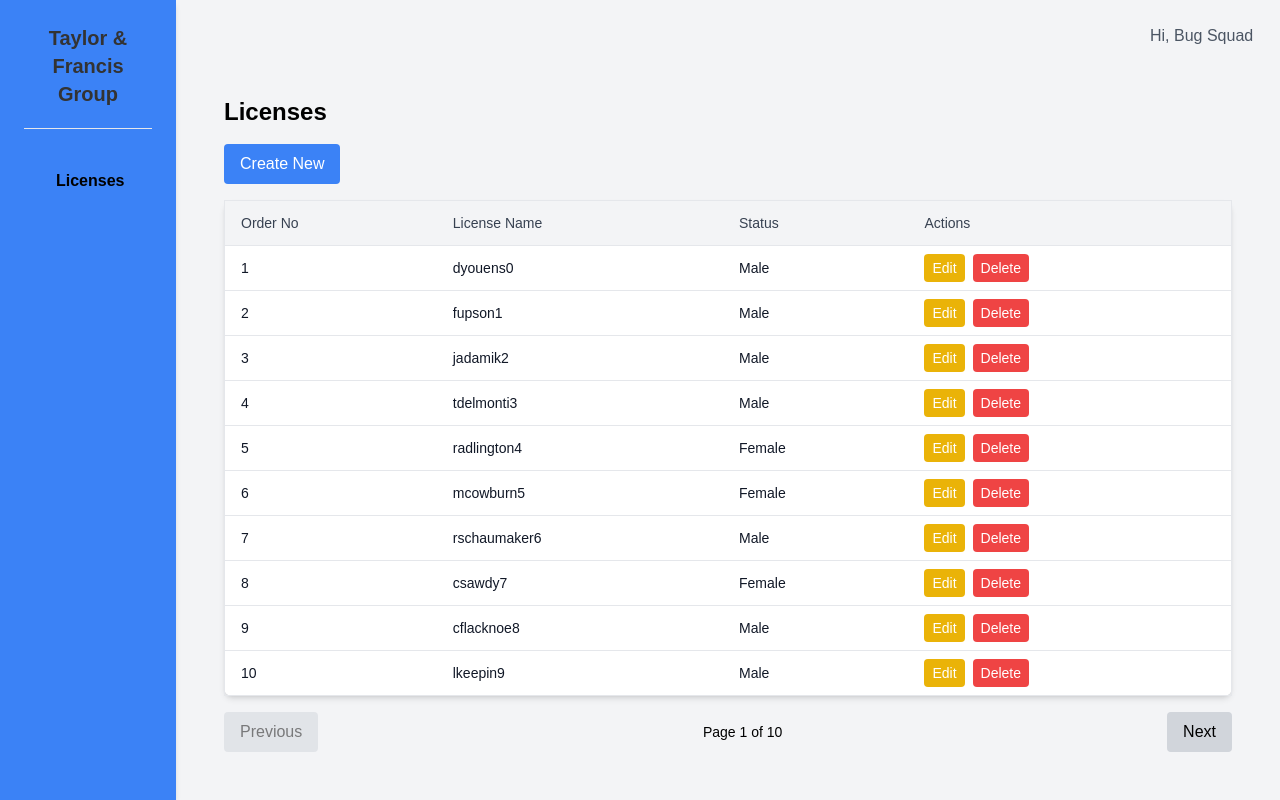
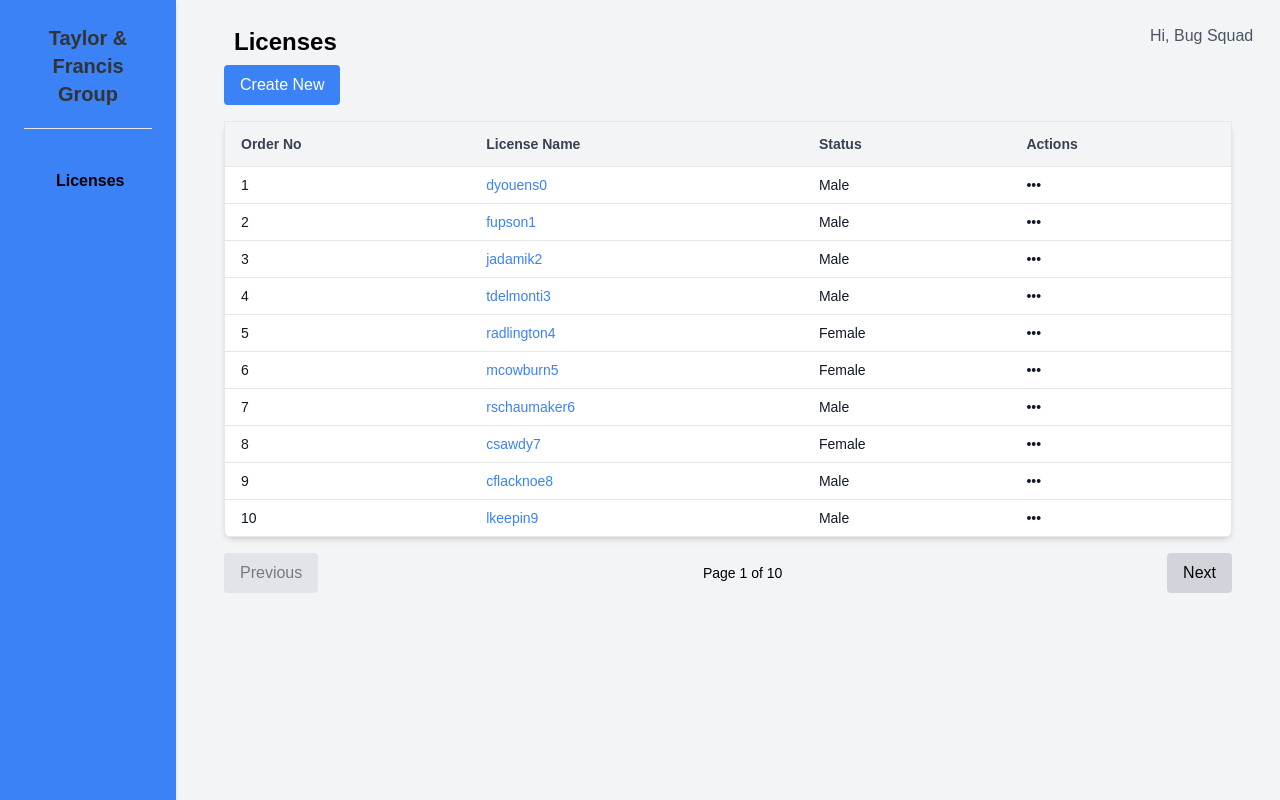
Before and after one commit to singhariom2001/Bug_Squad-, a React (Create React App) app: page / in a window 1280 px wide. Built offline with nearby package versions, Linux system fonts and the light colour scheme.

Commit message:
Licenses

```diff
--- a/src/components/Licenses.js
+++ b/src/components/Licenses.js
@@ -1,13 +1,14 @@
-import React, { useState } from 'react';
+import React, { useState, useRef, useEffect } from 'react';
 import MOCK_DATA from '../MOCK_DATA.json';
 import { useNavigate } from 'react-router-dom'; // Import useNavigate
 
 const Licenses = () => {
   const [currentPage, setCurrentPage] = useState(1);
   const [licensesPerPage] = useState(10);
-  const [selectedLicense, setSelectedLicense] = useState(null);
   const [licenses, setLicenses] = useState(MOCK_DATA);
+  const [showOptionsIndex, setShowOptionsIndex] = useState(null); // State for showing options
   const navigate = useNavigate(); // Initialize navigate
+  const optionsRef = useRef(null); // Ref for the options dropdown
 
   // Calculate index range for pagination
   const indexOfLastLicense = currentPage * licensesPerPage;
@@ -19,7 +20,6 @@ const Licenses = () => {
 
   // Function to handle creating a new license or editing an existing one
   const handleCreateOrEdit = (license = null) => {
-    setSelectedLicense(license); // Set the selected license to edit, or null for new
     if (license) {
       // If editing an existing license, navigate to the edit route with the license ID
       navigate(`/license/edit/${license.Order_no}`);
@@ -32,6 +32,7 @@ const Licenses = () => {
   // Delete a license based on Order_no
   const handleDelete = (orderNo) => {
     setLicenses(prevLicenses => prevLicenses.filter(license => license.Order_no !== orderNo));
+    setShowOptionsIndex(null); // Close the options after delete
   };
 
   // Handle pagination
@@ -39,9 +40,32 @@ const Licenses = () => {
     setCurrentPage(pageNumber);
   };
 
+  const handleToggleOptions = (index) => {
+    setShowOptionsIndex(showOptionsIndex === index ? null : index);
+  };
+
+  // Close dropdown if clicking outside
+  useEffect(() => {
+    const handleClickOutside = (event) => {
+      if (optionsRef.current && !optionsRef.current.contains(event.target)) {
+        setShowOptionsIndex(null);
+      }
+    };
+
+    document.addEventListener('mousedown', handleClickOutside);
+    return () => {
+      document.removeEventListener('mousedown', handleClickOutside);
+    };
+  }, []);
+
+  // Navigate to view license details
+  const handleViewLicense = (orderNo) => {
+    navigate(`/license/view/${orderNo}`);
+  };
+
   return (
     <div className="p-6">
-      <h2 className="text-2xl mb-4 font-semibold">Licenses</h2>
+      <h2 className="text-2xl mt-[-70px] mb-[7px] ml-[10px] font-semibold">Licenses</h2>
       <button
         onClick={() => handleCreateOrEdit()}
         className="bg-blue-500 text-white px-4 py-2 rounded hover:bg-blue-600"
@@ -51,31 +75,52 @@ const Licenses = () => {
       <table className="min-w-full mt-4 bg-white border border-gray-200 rounded-lg shadow-md">
         <thead className="bg-gray-100">
           <tr>
-            <th className="py-3 px-4 border-b text-left text-sm font-medium text-gray-700">Order No</th>
-            <th className="py-3 px-4 border-b text-left text-sm font-medium text-gray-700">License Name</th>
-            <th className="py-3 px-4 border-b text-left text-sm font-medium text-gray-700">Status</th>
-            <th className="py-3 px-4 border-b text-left text-sm font-medium text-gray-700">Actions</th>
+            <th className="py-3 px-4 border-b text-left text-sm font-large text-gray-700">Order No</th>
+            <th className="py-3 px-4 border-b text-left text-sm font-large text-gray-700">License Name</th>
+            <th className="py-3 px-4 border-b text-left text-sm font-large text-gray-700">Status</th>
+            <th className="py-3 px-4 border-b text-left text-sm font-large text-gray-700">Actions</th>
           </tr>
         </thead>
         <tbody>
-          {currentLicenses.map((license) => (
+          {currentLicenses.map((license, index) => (
             <tr key={license.Order_no} className="hover:bg-gray-50">
               <td className="py-2 px-4 border-b text-sm text-gray-900">{license.Order_no}</td>
-              <td className="py-2 px-4 border-b text-sm text-gray-900">{license.license_name}</td>
+              <td className="py-2 px-4 border-b text-sm text-gray-900">
+                <button
+                  onClick={() => handleViewLicense(license.Order_no)}
+                  className="text-blue-500 hover:underline"
+                >
+                  {license.license_name}
+                </button>
+              </td>
               <td className="py-2 px-4 border-b text-sm text-gray-900">{license.status}</td>
               <td className="py-2 px-4 border-b text-sm text-gray-900">
+                <div className="relative inline-block text-left">
+                  <button
+                    onClick={() => handleToggleOptions(index)}
+                    className="focus:outline-none"
+                  >
+                    •••
+                  </button>
+                  {showOptionsIndex === index && (
+                    <div ref={optionsRef} className="absolute right-0 mt-2 w-48 bg-white border border-gray-300 rounded-md shadow-lg z-10">
+                      <div className="py-1">
                         <button
                           onClick={() => handleCreateOrEdit(license)}
-                  className="bg-yellow-500 text-white px-2 py-1 rounded mr-2 hover:bg-yellow-600"
+                          className="flex items-center px-4 py-2 text-sm text-gray-700 hover:bg-gray-100 w-full"
                         >
-                  Edit
+                          ✏️ Edit
                         </button>
                         <button
                           onClick={() => handleDelete(license.Order_no)}
-                  className="bg-red-500 text-white px-2 py-1 rounded hover:bg-red-600"
+                          className="flex items-center px-4 py-2 text-sm text-red-600 hover:bg-red-100 w-full"
                         >
-                  Delete
+                          🗑️ Delete
                         </button>
+                      </div>
+                    </div>
+                  )}
+                </div>
               </td>
             </tr>
           ))}
```
Lines whose indentation alone changed are shown as unchanged.
